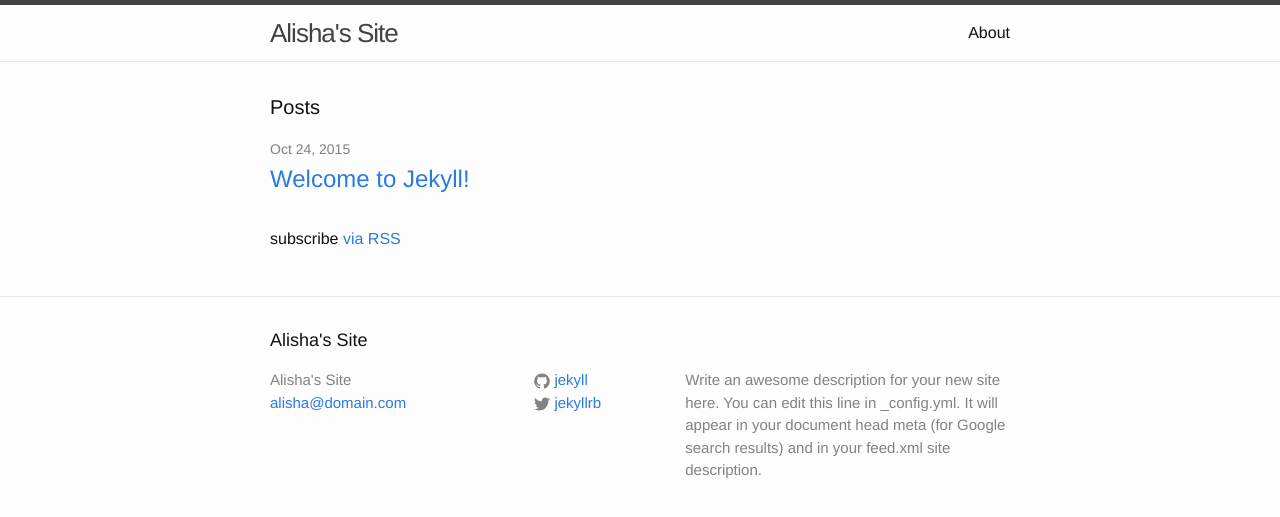
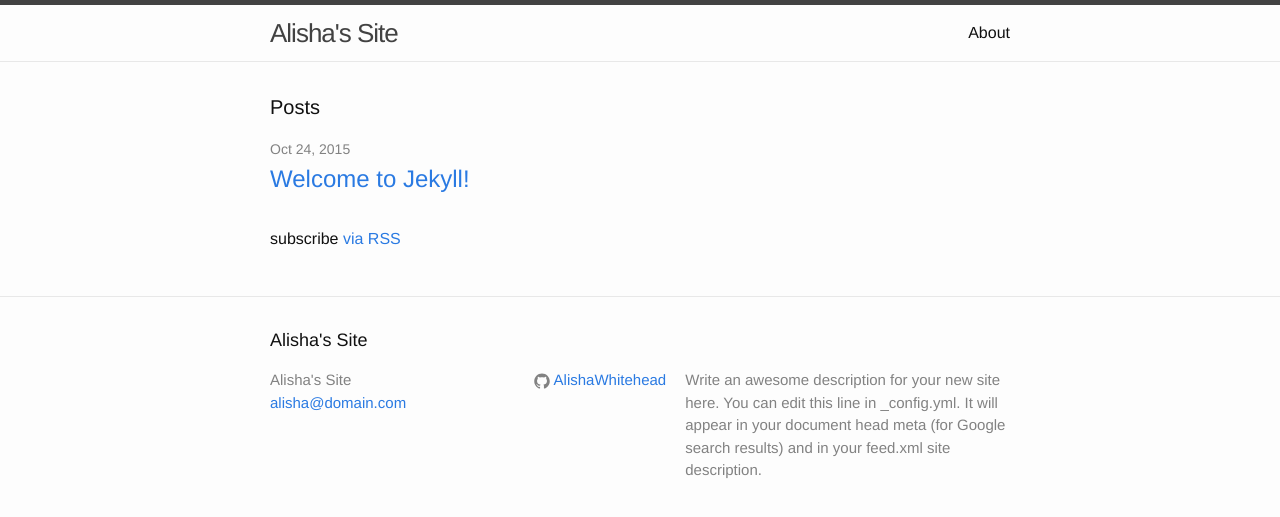
Before and after one commit to AlishaWhitehead/AlishaWhitehead.github.io, a Jekyll site: the page built from index.html, in a window 1280 px wide. Shown: the top 517 px of the page. Built offline with Jekyll 4.4.1, drawn with Linux system fonts in a browser that asks for light colours.

Commit message:
Update _config.yml

```diff
--- a/_config.yml
+++ b/_config.yml
@@ -7,8 +7,7 @@ description: > # this means to ignore newlines until "baseurl:"
   Google search results) and in your feed.xml site description.
 baseurl: "" # the subpath of your site, e.g. /blog/
 url: "http://AlishaWhitehead.github.io" # the base hostname & protocol for your site
-twitter_username: jekyllrb
-github_username:  jekyll
+github_username:  AlishaWhitehead
 
 # Build settings
 markdown: kramdown
```
